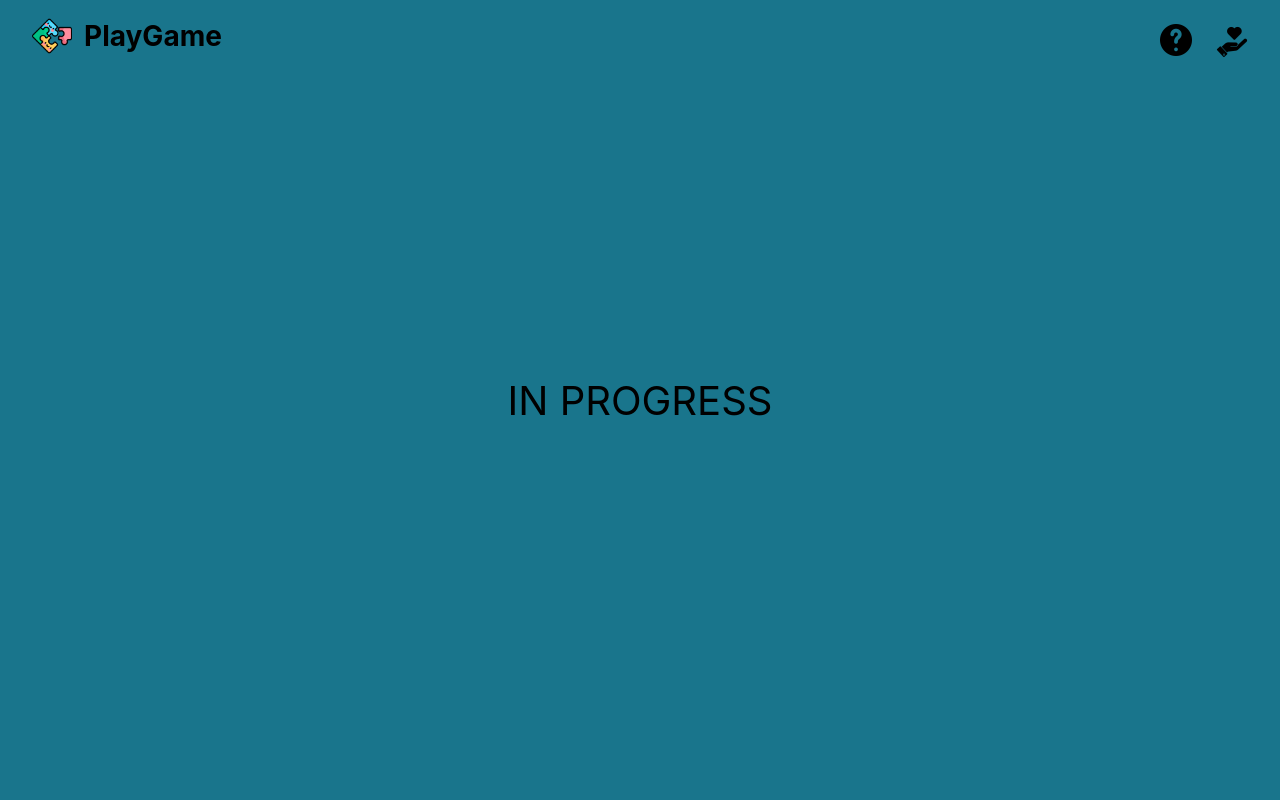
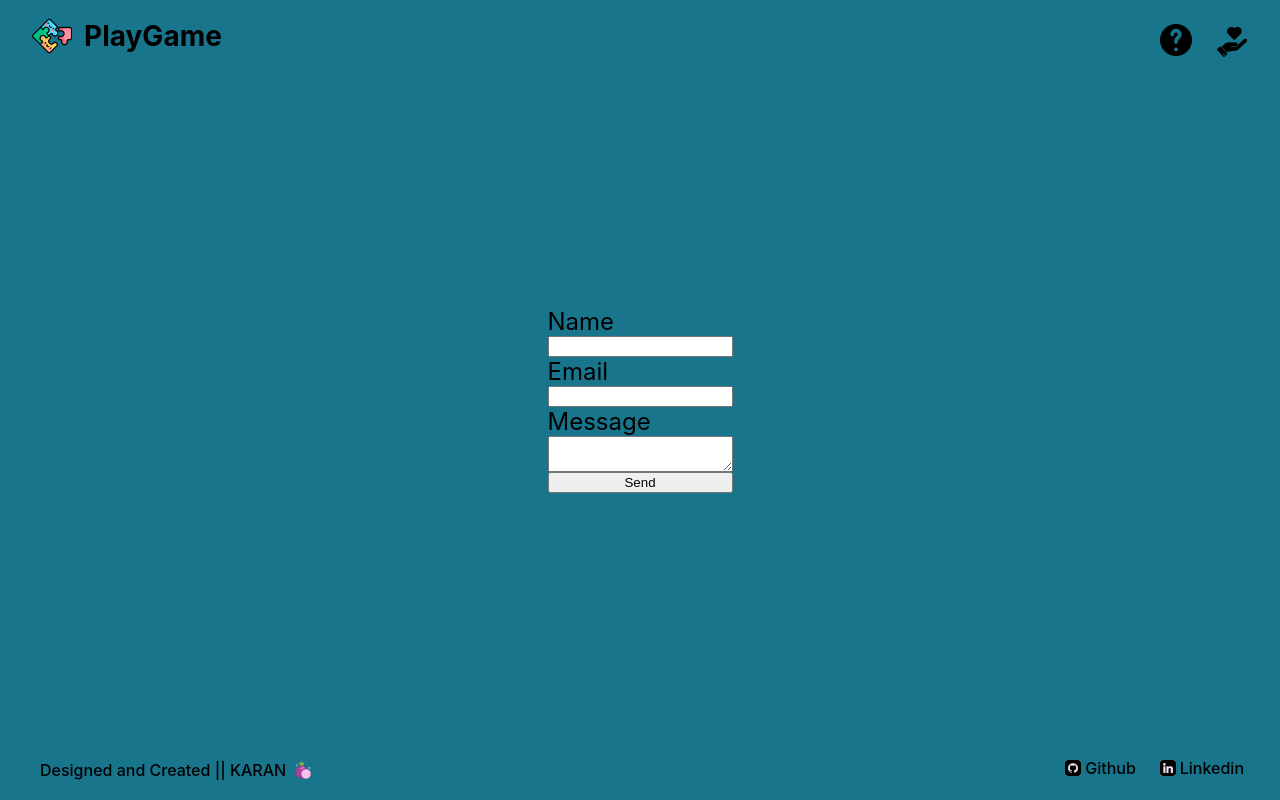
Before and after one commit to Kreez81/Playgame, a React (Create React App) app: page /help in a window 1280 px wide. Built offline with nearby package versions, Linux system fonts and the light colour scheme.

Commit message:
help form working

```diff
--- a/package.json
+++ b/package.json
@@ -3,6 +3,7 @@
   "version": "0.1.0",
   "private": true,
   "dependencies": {
+    "@emailjs/browser": "^3.11.0",
     "@testing-library/jest-dom": "^5.16.5",
     "@testing-library/react": "^13.4.0",
     "@testing-library/user-event": "^13.5.0",
--- a/src/HelpPage/Help.jsx
+++ b/src/HelpPage/Help.jsx
@@ -1,11 +1,44 @@
-import React from 'react'
+import React, { useRef } from 'react'
 import Navbar from '../Widgets/Navbar'
+import emailjs from "@emailjs/browser";
+import Botbar from '../Widgets/Botbar';
 
 function Help() {
+
+  const form = useRef();
+
+  const sendEmail = (e) => {
+    e.preventDefault();
+  //   var Params = {
+  //     full_name: document.getElementById("full_name").value,
+  //     email_id: document.getElementById("email_id").value
+  // };
+
+    emailjs.sendForm('service_9iratng', 'template_c0s2qop', form.current, 'slqbPA4Z8ny6DVV6H')
+      .then((result) => {
+          console.log(result.text);
+          alert("Message sent")
+      }, (error) => {
+          console.log(error.text);
+      });
+      form.current.reset();
+  };
+
   return (
     <>
     <Navbar />
-    <div style={{backgroundColor:"#19758c", fontSize:"5vh", display:"flex", justifyContent:"center",alignItems:"center",height:"100vh"}}>IN PROGRESS</div>
+    <div style={{backgroundColor:"#19758c", fontSize:"3vh", display:"flex", justifyContent:"center",alignItems:"center",height:"100vh"}}>
+    <form style={{display:"flex", flexDirection:"column"}} ref={form} onSubmit={sendEmail}>
+      <label>Name</label>
+      <input type="text" id='full_name' name="full_name" />
+      <label>Email</label>
+      <input type="email" id='email_id' name="email_id" />
+      <label>Message</label>
+      <textarea name="message" />
+      <input type="submit" value="Send" />
+    </form>
+    </div>
+    <Botbar />
     </>
   )
 }
```
Also changed, not shown: public/index.html (+11 -4 lines), 1 other file (tests, documents, lock files or other folders).
